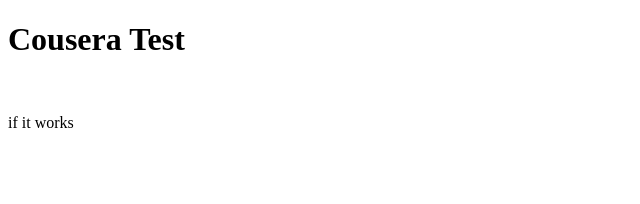
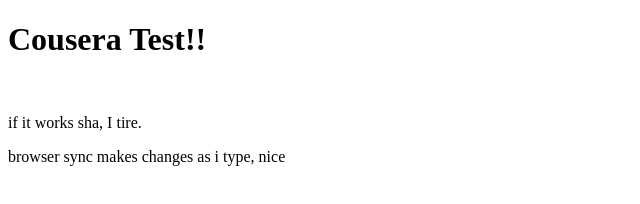
Before and after one commit to shy-programmer/cousera, a plain HTML site: page site/index.html in a window 1280 px wide. Shown: the whole page, without its empty margins (0-640 px from the left). Drawn offline with Linux system fonts and the light colour scheme.

Commit message:
just making all commited

```diff
--- a/site/index.html
+++ b/site/index.html
@@ -1,9 +1,11 @@
 <!DOCTYPE html>
 <html lang="en">
 <head>
-    <h1>Cousera Test</h1><br>
+    <h1>Cousera Test!!</h1><br>
 </head>
 <body>
-    <p>if it works</p>
+    <p>if it works sha, I tire.</p>
+    <p>browser sync makes changes as i type, nice</p>
+
 </body>
 </html>
```
